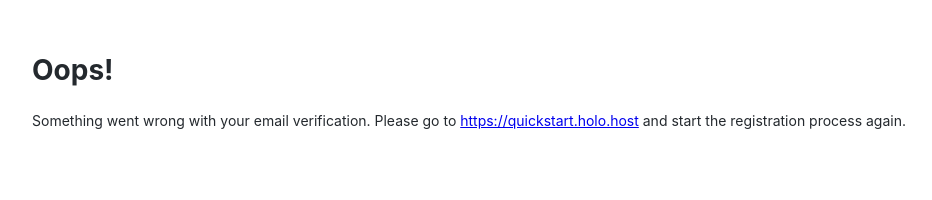
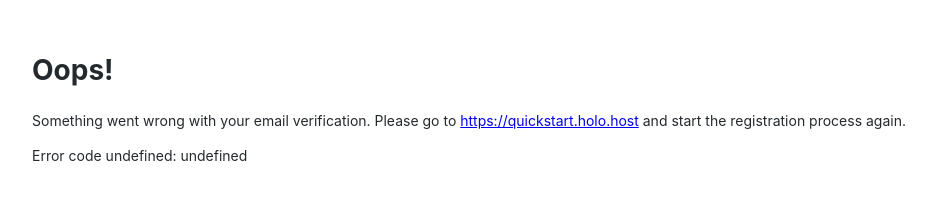
Before and after one commit to Holo-Host/holo-auth, a plain HTML site: page error/index.html in a window 1280 px wide. Shown: the whole page, without its empty margins (38-970 px from the left). Drawn offline with Linux system fonts and the light colour scheme.

Commit message:
implement error reporting

```diff
--- a/error/index.html
+++ b/error/index.html
@@ -9,6 +9,8 @@
     </head>
     <body>
         <h1>Oops!</h1>
-        <p>Something went wrong with your email verification. Please go to <a href="https://quickstart.holo.host">https://quickstart.holo.host</a> and start the registration process again.</p>
+	<p>Something went wrong with your email verification. Please go to <a href="https://quickstart.holo.host">https://quickstart.holo.host</a> and start the registration process again.</p>
+	<p>Error code <span id="error_code"></span>: <span id="error_text"></span></p>
+	<script src="index.js"></script>
    </body>
 </html>
--- /dev/null
+++ b/error/index.js
@@ -0,0 +1,45 @@
+(() => {
+  const errorTable = {
+    400: "Bad Request",
+    401: "Unauthorized",
+    402: "Payment Required",
+    403: "Forbidden",
+    404: "Not Found",
+    405: "Method Not Allowed",
+    406: "Not Acceptable",
+    407: "Proxy Authentication Required",
+    408: "Request Timeout",
+    409: "Conflict",
+    410: "Gone",
+    411: "Length Required",
+    415: "Unsupported Media Type",
+    500: "Internal Server Error",
+    501: "Not Implemented"
+  }
+
+  // Parse query string from URL
+  const qs = ((a) => {
+    if (a === '') return {};
+    var b = {}
+    for (var i = 0; i < a.length; ++i) {
+      var p = a[i].split('=')
+      if (p.length !== 2) continue
+      b[p[0]] = decodeURIComponent(p[1].replace(/\+/g, ' '))
+    }
+    return b
+  })(window.location.search.substr(1).split('&'))
+
+  const err = {
+    "code": ((typeof qs.err !== undefined & typeof errorTable[qs.err] !== undefined ) ? qs.err : 501),
+    "text": errorTable[this.code]
+  }
+
+  const domEl = {
+    "errCode": document.querySelector("#error_code"),
+    "errText": document.querySelector("#error_text")
+  }
+
+  // Update DOM with error code and description
+  domEl.errCode.innerHTML = err.code
+  domEl.errText.innerHTML = err.text
+})()
```
Also changed, not shown: success/index.html (line endings or trailing spaces), success/index.js (line endings or trailing spaces).
